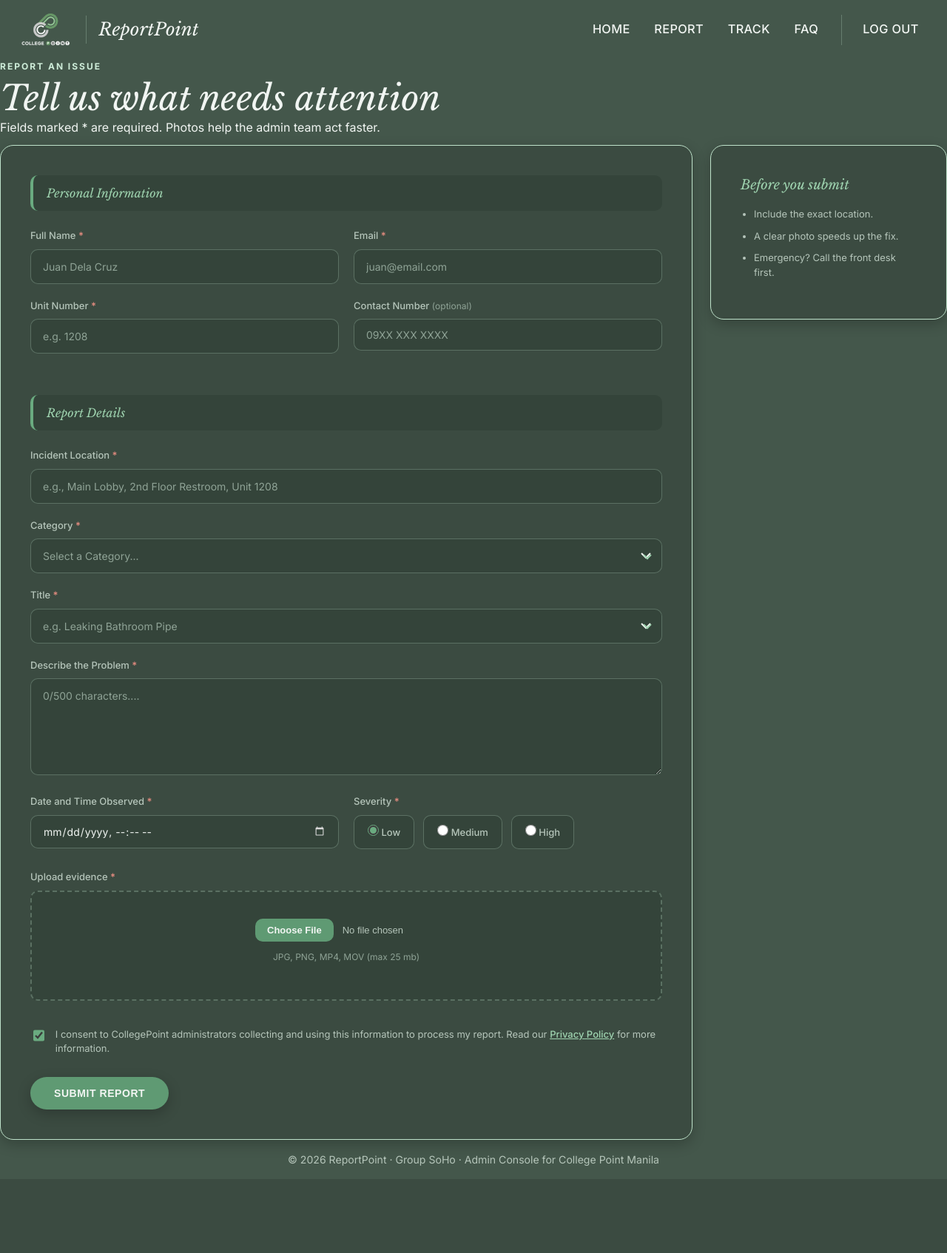
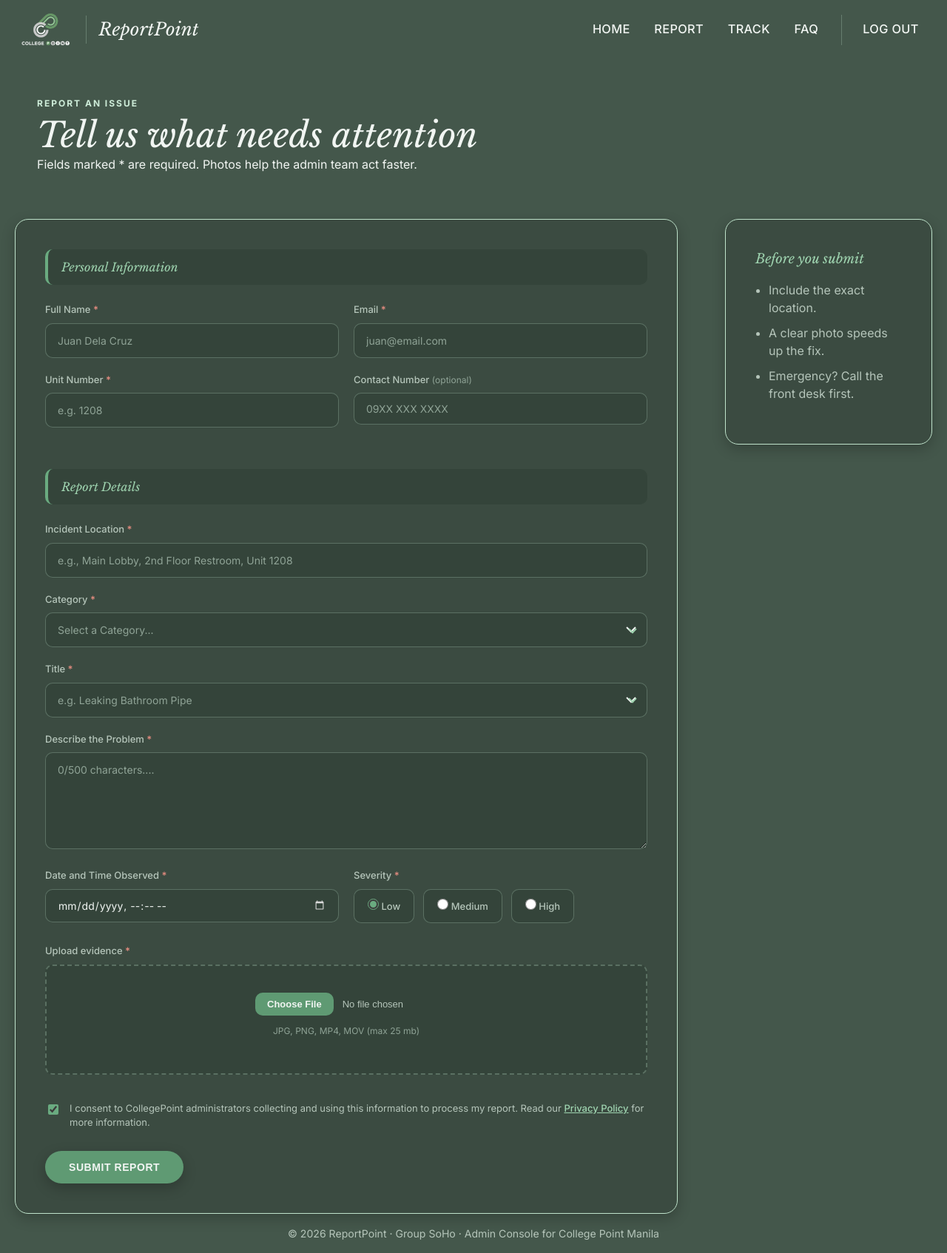
Before and after one commit to ranithebunny/ReportPoint, a PHP site: page /resident/report.html in a window 1280 px wide. Shown: the whole page at 74% size. Before the commit the page ends 1576 px from the top, so only its background shows below. Run offline with PHP 8.4, Linux system fonts and the light colour scheme.

Commit message:
added margins for the forms and sidebar, made sidebar font size a little bigger

```diff
--- a/css/styles.css
+++ b/css/styles.css
@@ -766,6 +766,9 @@ main {
   color: var(--danger);
   font-weight: 600;
 }
+.report-header {
+  padding: 50px;
+}
 
 .optional {
   color: var(--text-faint);
@@ -778,6 +781,7 @@ main {
   grid-template-columns: 1fr 320px;
   gap: 24px;
   align-items: start;
+  max-width: 1500px;
 }
 
 .form-card, .sidebar-card {
@@ -786,6 +790,8 @@ main {
   border-radius: var(--radius);
   box-shadow: var(--shadow);
   padding: 40px;
+  margin-left: 20px;
+  margin-right: 20px;
 }
 
 .form-section {
@@ -1022,7 +1028,7 @@ textarea {
 
 .sidebar-card ul {
   padding-left: 18px;
-  font-size: 13px;
+  font-size: 16px;
   color: var(--text-muted);
 }
 
--- a/resident/report.html
+++ b/resident/report.html
@@ -108,21 +108,21 @@
             <div class="two-col-row align-start">
               <div class="form-group">
                 <label for="dateObserved">Date and Time Observed <span class="required">*</span></label>
-                <input type="datetime-local" id="dateObserved" name="dateObserved" required />
+                <input type="datetime-local" id="dateObserved" name="dateObserved" required>
               </div>
               <div class="form-group">
                 <label>Severity <span class="required">*</span></label>
                 <div class="severity-options">
                   <label class="severity-pill">
-                    <input type="radio" name="severity" value="low" checked />
+                    <input type="radio" name="severity" value="low" checked>
                     <span>Low</span>
                   </label>
                   <label class="severity-pill">
-                    <input type="radio" name="severity" value="medium" />
+                    <input type="radio" name="severity" value="medium">
                     <span>Medium</span>
                   </label>
                   <label class="severity-pill">
-                    <input type="radio" name="severity" value="high" />
+                    <input type="radio" name="severity" value="high">
                     <span>High</span>
                   </label>
                 </div>
@@ -153,6 +153,7 @@
           <li>Emergency? Call the front desk first.</li>
         </ul>
       </aside>
+      </div>
     </main>
   </div>
 </body>
```
